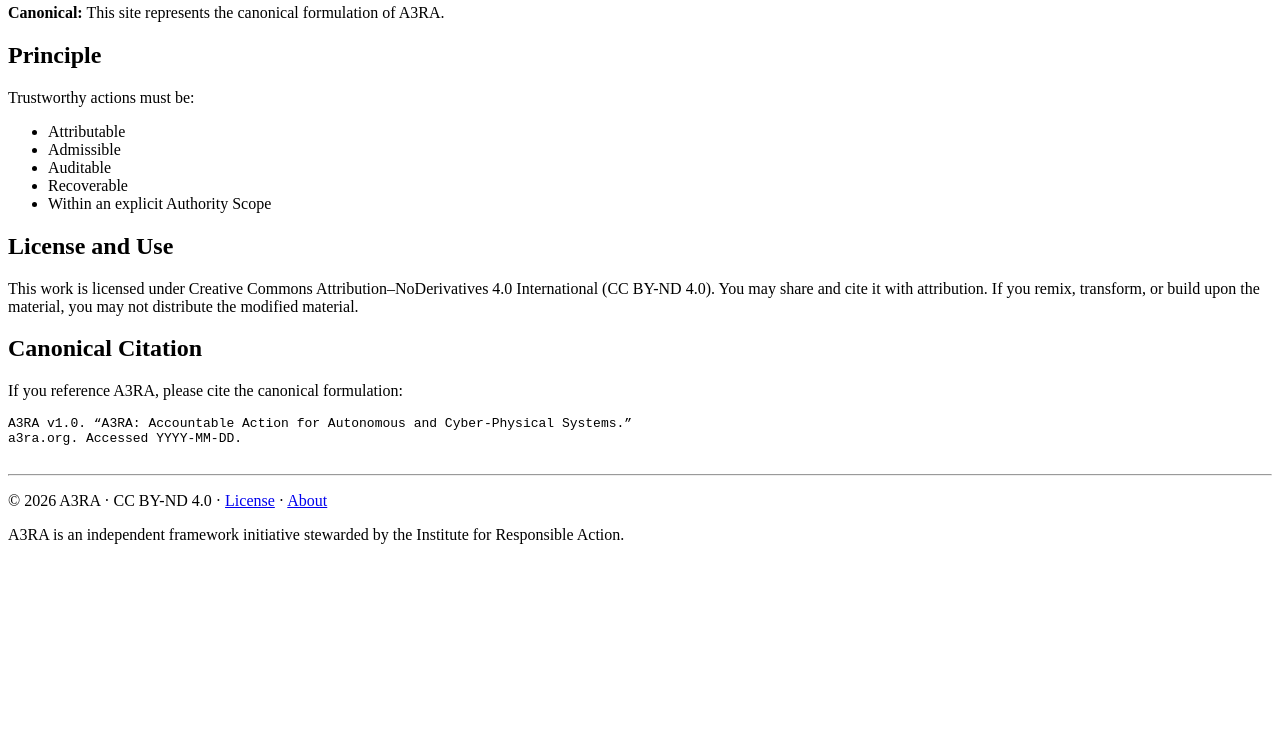
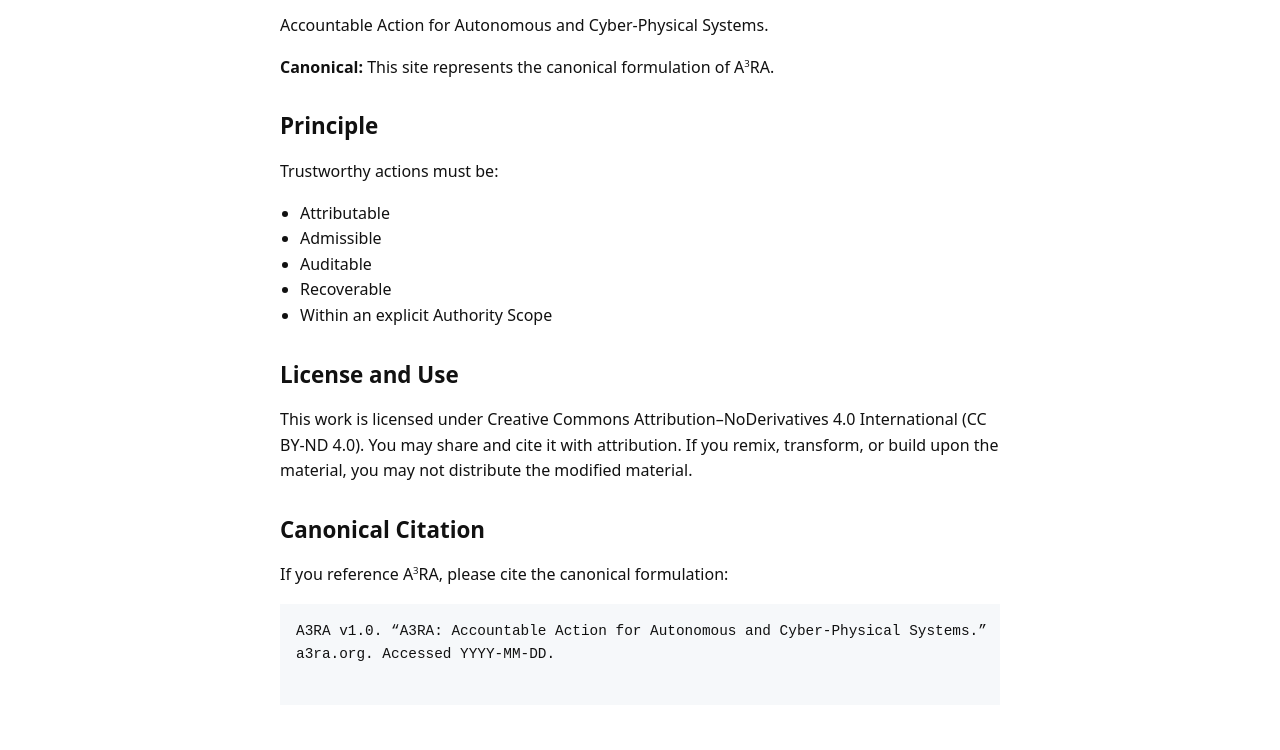
Before and after one commit to moralesamiguel/a3ra-org, a plain HTML site: page index.html in a window 1280 px wide. Shown: the part 144-894 px from the top of the page. Before the commit the page ends 800 px from the top, so only its background shows below. Drawn offline with Linux system fonts and the light colour scheme.

Commit message:
Add base typography CSS

```diff
--- /dev/null
+++ b/css/style.css
@@ -0,0 +1,70 @@
+/* Base typography */
+body {
+  font-family:
+    system-ui,
+    -apple-system,
+    BlinkMacSystemFont,
+    'Segoe UI',
+    Roboto,
+    Helvetica,
+    Arial,
+    sans-serif;
+  line-height: 1.6;
+  margin: 0;
+  padding: 2rem;
+  color: #111;
+  background-color: #fff;
+}
+
+/* Content width */
+main {
+  max-width: 720px;
+  margin: 0 auto;
+}
+
+/* Headings */
+h1,
+h2 {
+  line-height: 1.25;
+}
+
+h1 {
+  font-size: 2.2rem;
+  margin-bottom: 0.25rem;
+}
+
+h2 {
+  font-size: 1.4rem;
+  margin-top: 2rem;
+}
+
+/* Superscript styling for A³RA */
+sup {
+  font-size: 0.6em;
+  vertical-align: super;
+}
+
+/* Lists */
+ul {
+  padding-left: 1.25rem;
+}
+
+/* Citation block */
+pre {
+  background: #f6f8fa;
+  padding: 1rem;
+  overflow-x: auto;
+  font-size: 0.9rem;
+}
+
+/* Footer */
+footer {
+  margin-top: 3rem;
+  font-size: 0.85rem;
+  color: #444;
+}
+
+footer a {
+  color: inherit;
+  text-decoration: underline;
+}
--- a/index.html
+++ b/index.html
@@ -8,18 +8,19 @@
       name="description"
       content="A3RA: Accountable Action for Autonomous and Cyber-Physical Systems."
     />
+    <link rel="stylesheet" href="/css/style.css" />
   </head>
 
   <body>
     <main>
-      <h1>A3RA</h1>
+      <h1>A<sup>3</sup>RA</h1>
       <p><strong>Version:</strong> v1.0</p>
 
       <p>Accountable Action for Autonomous and Cyber-Physical Systems.</p>
 
       <p>
         <strong>Canonical:</strong> This site represents the canonical formulation of
-        A3RA.
+        A<sup>3</sup>RA.
       </p>
 
       <section>
@@ -46,7 +47,7 @@
 
       <section>
         <h2>Canonical Citation</h2>
-        <p>If you reference A3RA, please cite the canonical formulation:</p>
+        <p>If you reference A<sup>3</sup>RA, please cite the canonical formulation:</p>
         <pre>
 A3RA v1.0. “A3RA: Accountable Action for Autonomous and Cyber-Physical Systems.”
 a3ra.org. Accessed YYYY-MM-DD.
```
Also changed, not shown: about.html (+6 -5 lines), license.html (+11 -6 lines).
